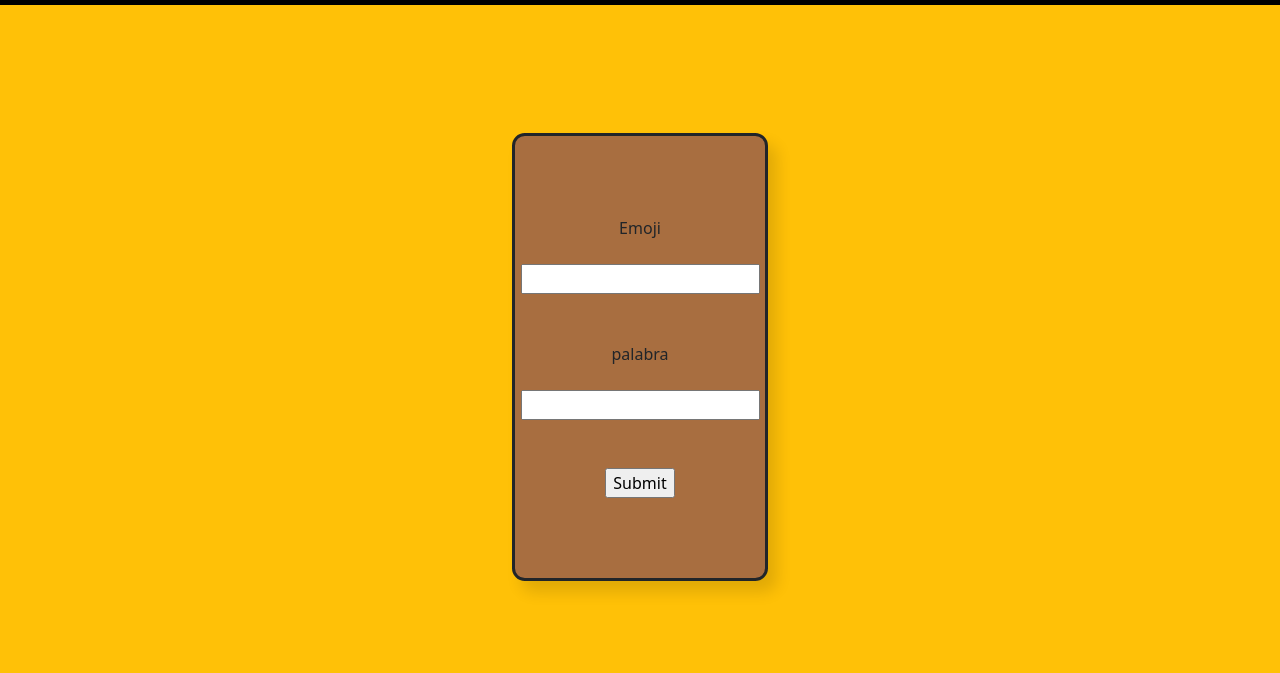
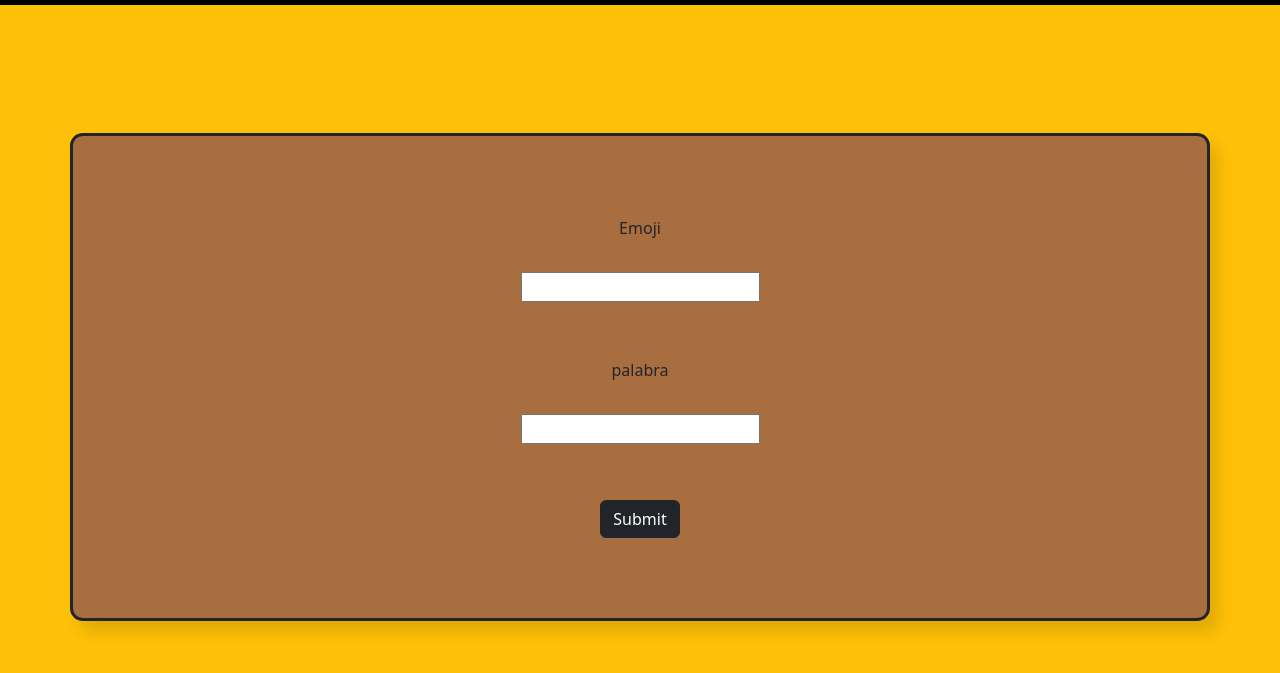
Before and after one commit to gonzalopl16/Dinamicas-NW, a website: page dinamica3.html in a window 1280 px wide. Shown: the part 51-724 px from the top of the page. Drawn offline with nearby package versions, Linux system fonts and the light colour scheme.

Commit message:
cambios de formularios (falta redimensionar)

```diff
--- a/css/styles.scss
+++ b/css/styles.scss
@@ -6,7 +6,7 @@
 
 .contenedor__formulario{
     background-color: rgba(63, 9, 133, 0.452);
-    padding: 5rem;
+    padding: 5rem 20%;
     width: 20%;
     margin: auto;
     border: solid;
@@ -14,6 +14,7 @@
     margin-top: 8rem;
 }
 
+
 .sombra{
     -webkit-box-shadow: 9px 11px 15px 0px rgba(0,0,0,0.12);
     -moz-box-shadow: 9px 11px 15px 0px rgba(0,0,0,0.12);
--- a/dinamica3.html
+++ b/dinamica3.html
@@ -25,16 +25,18 @@
         </div>
       </nav>
 
-    <div class="contenedor__formulario sombra">
+    <div class="container contenedor__formulario sombra">
         <form id="formulario" class="reducio">
-            <label for="">Emoji</label> <br>
-            <input type="text" id="emoji"> <br> <br>
-            <label for="">palabra</label> <br>
-            <input type="text" id="palabra"> <br> <br>
-            <input type="submit" id="boton">
+            <label class="form-label" for="emoji">Emoji</label> <br>
+            <input class="form-label" type="text" id="emoji"> <br> <br>
+            <label class="form-label" for="palabra">palabra</label> <br>
+            <input class="form-label" type="text" id="palabra"> <br> <br>
+            <input class="btn btn-dark" type="submit" id="boton">
         </form>
     </div>
 
     <script src="js/dinamica3.js"></script>
+    <script src="https://cdn.jsdelivr.net/npm/@popperjs/core@2.11.5/dist/umd/popper.min.js" integrity="sha384-Xe+8cL9oJa6tN/veChSP7q+mnSPaj5Bcu9mPX5F5xIGE0DVittaqT5lorf0EI7Vk" crossorigin="anonymous"></script>
+      <script src="https://cdn.jsdelivr.net/npm/bootstrap@5.2.0/dist/js/bootstrap.min.js" integrity="sha384-ODmDIVzN+pFdexxHEHFBQH3/9/vQ9uori45z4JjnFsRydbmQbmL5t1tQ0culUzyK" crossorigin="anonymous"></script>
 </body>
 </html>
```
Also changed, not shown: Intercalados.html (+3 -1 lines), encerrado.html (+4 -2 lines), laberintoYinYang.html (+3 -1 lines), css/styles.css, 1 other file.
